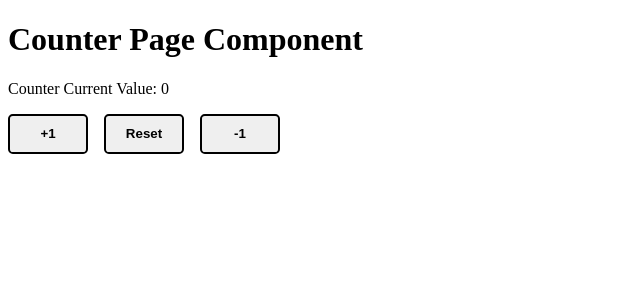
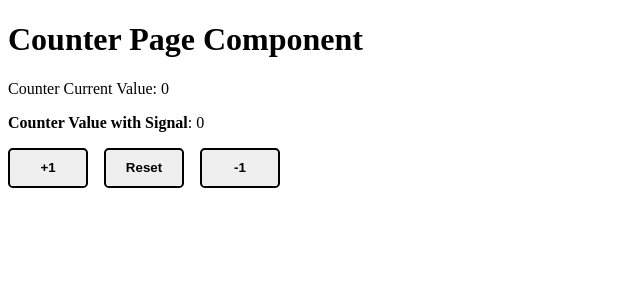
Before and after one commit to lberoiza/fernando_herrera-curso_angular-02-bases, an Angular app: page / in a window 1280 px wide. Shown: the top 300 px of the page, without its empty margins (0-640 px from the left). Built offline with nearby package versions, Linux system fonts and the light colour scheme.

Commit message:
using Signals to controle variables

```diff
--- a/src/app/pages/counter-page/counter-page.component.html
+++ b/src/app/pages/counter-page/counter-page.component.html
@@ -1,5 +1,8 @@
 <h1>Counter Page Component</h1>
+
 <p>Counter Current Value: {{ counter }}</p>
+<p><strong>Counter Value with Signal</strong>: {{ counterSignal() }}</p>
+
 <div class="button-bar">
   <button (click)="increaseBy(+1)">+1</button>
   <button (click)="resetCounter()">Reset</button>
--- a/src/app/pages/counter-page/counter-page.component.ts
+++ b/src/app/pages/counter-page/counter-page.component.ts
@@ -1,4 +1,4 @@
-import { Component } from '@angular/core';
+import { Component, signal, WritableSignal } from '@angular/core';
 
 @Component({
   selector: 'app-counter-page',
@@ -9,11 +9,16 @@ import { Component } from '@angular/core';
 export class CounterPageComponent {
   protected counter: number = 0;
 
+  //using Signals
+  protected counterSignal: WritableSignal<number> = signal(0);
+
   protected increaseBy(number: number) {
     this.counter += number;
+    this.counterSignal.update((currentValue: number) => currentValue + number);
   }
 
   protected resetCounter() {
     this.counter = 0;
+    this.counterSignal.set(0);
   }
 }
```
